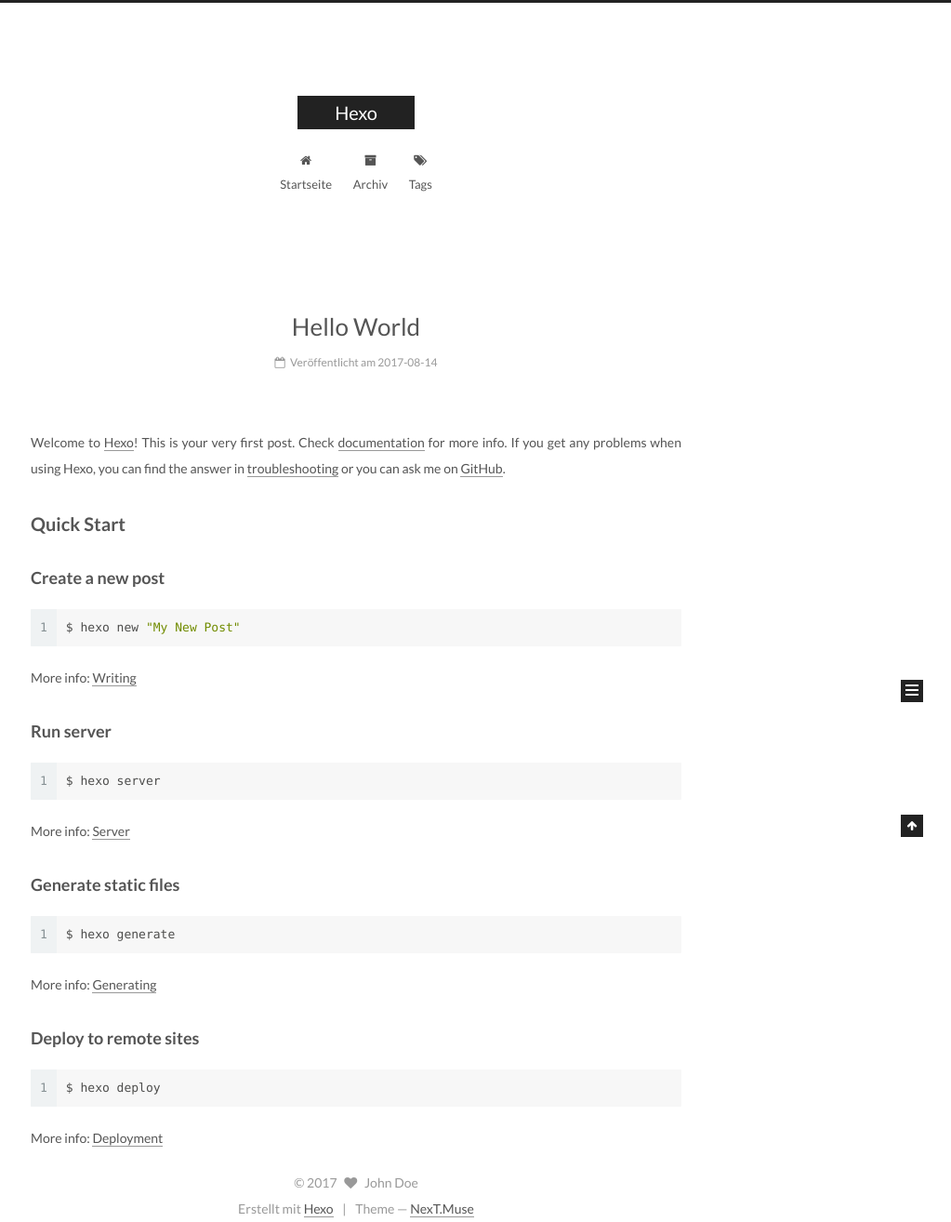
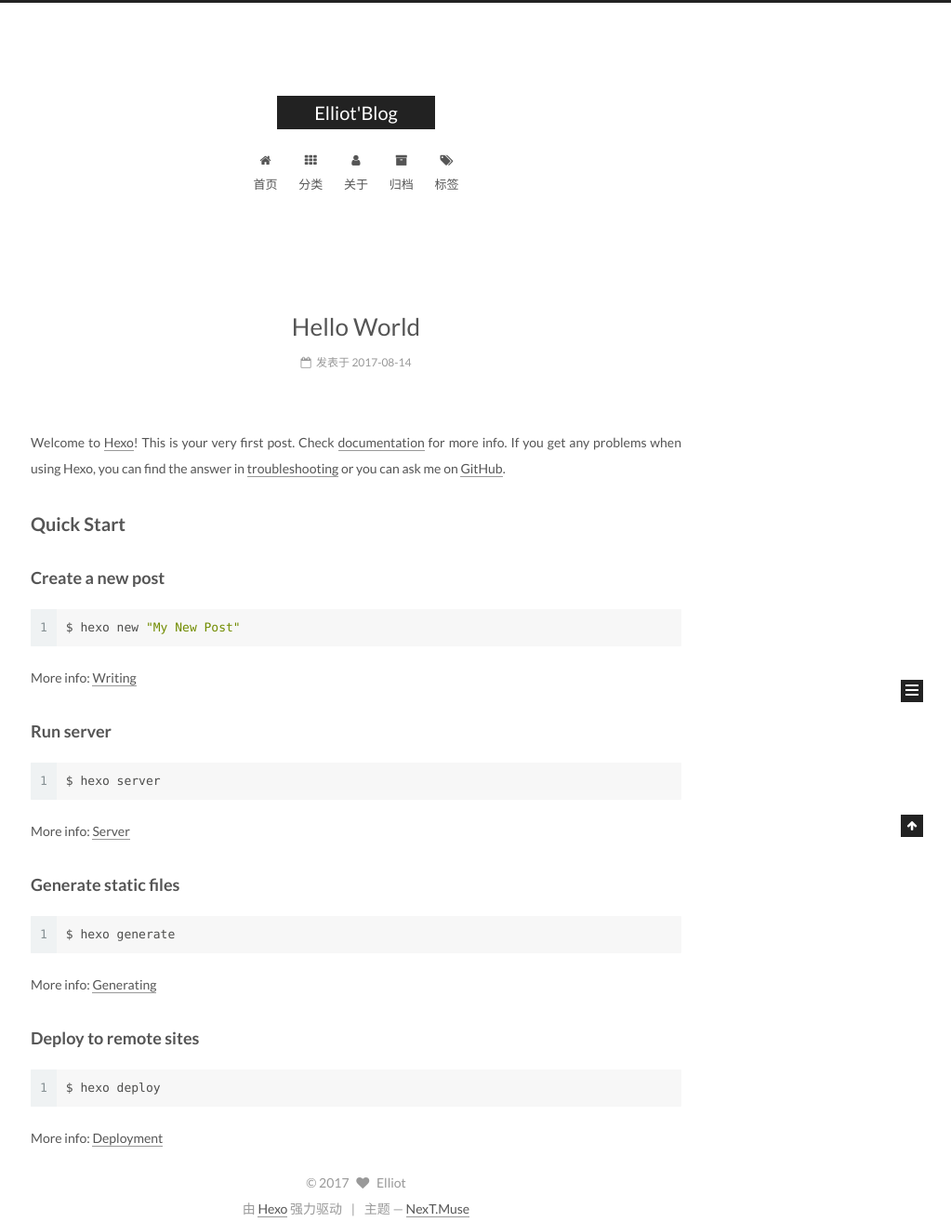
Before and after one commit to asmenglei/asmenglei.github.io, a plain HTML site: page index.html in a window 1280 px wide. Shown: the whole page at 93% size, without its empty margins (257-1280 px from the left). Drawn offline with Linux system fonts and the light colour scheme.

Commit message:
Site updated: 2017-08-14 17:15:07

```diff
--- a/2017/08/14/hello-world/index.html
+++ b/2017/08/14/hello-world/index.html
@@ -5,7 +5,7 @@
 
 
 
-<html class="theme-next muse use-motion" lang="">
+<html class="theme-next muse use-motion" lang="zh-Hans">
 <head>
   <meta charset="UTF-8"/>
 <meta http-equiv="X-UA-Compatible" content="IE=edge" />
@@ -86,7 +86,7 @@
 
 
 
-  <link rel="alternate" href="/atom.xml" title="Hexo" type="application/atom+xml" />
+  <link rel="alternate" href="/atom.xml" title="Elliot'Blog" type="application/atom+xml" />
 
 
 
@@ -102,8 +102,9 @@
 <meta property="og:type" content="article">
 <meta property="og:title" content="Hello World">
 <meta property="og:url" content="http://yoursite.com/2017/08/14/hello-world/index.html">
-<meta property="og:site_name" content="Hexo">
+<meta property="og:site_name" content="Elliot&#39;Blog">
 <meta property="og:description" content="Welcome to Hexo! This is your very first post. Check documentation for more info. If you get any problems when using Hexo, you can find the answer in troubleshooting or you can ask me on GitHub. Quick">
+<meta property="og:locale" content="zh-Hans">
 <meta property="og:updated_time" content="2017-08-14T08:04:03.761Z">
 <meta name="twitter:card" content="summary">
 <meta name="twitter:title" content="Hello World">
@@ -122,7 +123,7 @@
     motion: true,
     duoshuo: {
       userId: '0',
-      author: 'Author'
+      author: '博主'
     },
     algolia: {
       applicationID: '',
@@ -142,7 +143,7 @@
 
 
 
-  <title>Hello World | Hexo</title>
+  <title>Hello World | Elliot'Blog</title>
 
 
 
@@ -154,7 +155,7 @@
 
 </head>
 
-<body itemscope itemtype="http://schema.org/WebPage" lang="">
+<body itemscope itemtype="http://schema.org/WebPage" lang="zh-Hans">
 
 
 
@@ -172,7 +173,7 @@
     <div class="custom-logo-site-title">
       <a href="/"  class="brand" rel="start">
         <span class="logo-line-before"><i></i></span>
-        <span class="site-title">Hexo</span>
+        <span class="site-title">Elliot'Blog</span>
         <span class="logo-line-after"><i></i></span>
       </a>
     </div>
@@ -202,7 +203,27 @@
 
               <i class="menu-item-icon fa fa-fw fa-home"></i> <br />
 
-            Startseite
+            首页
+          </a>
+        </li>
+
+
+        <li class="menu-item menu-item-categories">
+          <a href="/categories/" rel="section">
+
+              <i class="menu-item-icon fa fa-fw fa-th"></i> <br />
+
+            分类
+          </a>
+        </li>
+
+
+        <li class="menu-item menu-item-about">
+          <a href="/about/" rel="section">
+
+              <i class="menu-item-icon fa fa-fw fa-user"></i> <br />
+
+            关于
           </a>
         </li>
 
@@ -212,7 +233,7 @@
 
               <i class="menu-item-icon fa fa-fw fa-archive"></i> <br />
 
-            Archiv
+            归档
           </a>
         </li>
 
@@ -222,7 +243,7 @@
 
               <i class="menu-item-icon fa fa-fw fa-tags"></i> <br />
 
-            Tags
+            标签
           </a>
         </li>
 
@@ -262,13 +283,13 @@
     <link itemprop="mainEntityOfPage" href="http://yoursite.com/2017/08/14/hello-world/">
 
     <span hidden itemprop="author" itemscope itemtype="http://schema.org/Person">
-      <meta itemprop="name" content="John Doe">
+      <meta itemprop="name" content="Elliot">
       <meta itemprop="description" content="">
       <meta itemprop="image" content="/images/avatar.gif">
     </span>
 
     <span hidden itemprop="publisher" itemscope itemtype="http://schema.org/Organization">
-      <meta itemprop="name" content="Hexo">
+      <meta itemprop="name" content="Elliot'Blog">
     </span>
 
 
@@ -286,9 +307,9 @@
                 <i class="fa fa-calendar-o"></i>
               </span>
 
-                <span class="post-meta-item-text">Veröffentlicht am</span>
+                <span class="post-meta-item-text">发表于</span>
 
-              <time title="Post created" itemprop="dateCreated datePublished" datetime="2017-08-14T16:04:03+08:00">
+              <time title="创建于" itemprop="dateCreated datePublished" datetime="2017-08-14T16:04:03+08:00">
                 2017-08-14
               </time>
 
@@ -405,10 +426,10 @@
 
         <ul class="sidebar-nav motion-element">
           <li class="sidebar-nav-toc sidebar-nav-active" data-target="post-toc-wrap" >
-            Inhaltsverzeichnis
+            文章目录
           </li>
           <li class="sidebar-nav-overview" data-target="site-overview">
-            Übersicht
+            站点概览
           </li>
         </ul>
 
@@ -417,8 +438,8 @@
         <div class="site-author motion-element" itemprop="author" itemscope itemtype="http://schema.org/Person">
           <img class="site-author-image" itemprop="image"
                src="/images/avatar.gif"
-               alt="John Doe" />
-          <p class="site-author-name" itemprop="name">John Doe</p>
+               alt="Elliot" />
+          <p class="site-author-name" itemprop="name">Elliot</p>
 
               <p class="site-description motion-element" itemprop="description"></p>
 
@@ -429,7 +450,7 @@
             <div class="site-state-item site-state-posts">
               <a href="/archives/">
                 <span class="site-state-item-count">1</span>
-                <span class="site-state-item-name">Artikel</span>
+                <span class="site-state-item-name">日志</span>
               </a>
             </div>
 
@@ -501,20 +522,20 @@
   <span class="with-love">
     <i class="fa fa-heart"></i>
   </span>
-  <span class="author" itemprop="copyrightHolder">John Doe</span>
+  <span class="author" itemprop="copyrightHolder">Elliot</span>
 
 
 </div>
 
 
   <div class="powered-by">
-    Erstellt mit  <a class="theme-link" href="https://hexo.io">Hexo</a>
+    由 <a class="theme-link" href="https://hexo.io">Hexo</a> 强力驱动
   </div>
 
   <span class="post-meta-divider">|</span>
 
   <div class="theme-info">
-    Theme &mdash;
+    主题 &mdash;
     <a class="theme-link" href="https://github.com/iissnan/hexo-theme-next">
       NexT.Muse
     </a>
--- a/atom.xml
+++ b/atom.xml
@@ -1,6 +1,6 @@
 <?xml version="1.0" encoding="utf-8"?>
 <feed xmlns="http://www.w3.org/2005/Atom">
-  <title>Hexo</title>
+  <title>Elliot&#39;Blog</title>
 
   <link href="/atom.xml" rel="self"/>
 
@@ -9,7 +9,7 @@
   <id>http://yoursite.com/</id>
 
   <author>
-    <name>John Doe</name>
+    <name>Elliot</name>
 
   </author>
 
--- a/index.html
+++ b/index.html
@@ -5,7 +5,7 @@
 
 
 
-<html class="theme-next muse use-motion" lang="">
+<html class="theme-next muse use-motion" lang="zh-Hans">
 <head>
   <meta charset="UTF-8"/>
 <meta http-equiv="X-UA-Compatible" content="IE=edge" />
@@ -84,7 +84,7 @@
 
 
 
-  <link rel="alternate" href="/atom.xml" title="Hexo" type="application/atom+xml" />
+  <link rel="alternate" href="/atom.xml" title="Elliot'Blog" type="application/atom+xml" />
 
 
 
@@ -97,11 +97,12 @@
 
 
 <meta property="og:type" content="website">
-<meta property="og:title" content="Hexo">
+<meta property="og:title" content="Elliot&#39;Blog">
 <meta property="og:url" content="http://yoursite.com/index.html">
-<meta property="og:site_name" content="Hexo">
+<meta property="og:site_name" content="Elliot&#39;Blog">
+<meta property="og:locale" content="zh-Hans">
 <meta name="twitter:card" content="summary">
-<meta name="twitter:title" content="Hexo">
+<meta name="twitter:title" content="Elliot&#39;Blog">
 
 
 
@@ -116,7 +117,7 @@
     motion: true,
     duoshuo: {
       userId: '0',
-      author: 'Author'
+      author: '博主'
     },
     algolia: {
       applicationID: '',
@@ -136,7 +137,7 @@
 
 
 
-  <title>Hexo</title>
+  <title>Elliot'Blog</title>
 
 
 
@@ -148,7 +149,7 @@
 
 </head>
 
-<body itemscope itemtype="http://schema.org/WebPage" lang="">
+<body itemscope itemtype="http://schema.org/WebPage" lang="zh-Hans">
 
 
 
@@ -168,7 +169,7 @@
     <div class="custom-logo-site-title">
       <a href="/"  class="brand" rel="start">
         <span class="logo-line-before"><i></i></span>
-        <span class="site-title">Hexo</span>
+        <span class="site-title">Elliot'Blog</span>
         <span class="logo-line-after"><i></i></span>
       </a>
     </div>
@@ -198,7 +199,27 @@
 
               <i class="menu-item-icon fa fa-fw fa-home"></i> <br />
 
-            Startseite
+            首页
+          </a>
+        </li>
+
+
+        <li class="menu-item menu-item-categories">
+          <a href="/categories/" rel="section">
+
+              <i class="menu-item-icon fa fa-fw fa-th"></i> <br />
+
+            分类
+          </a>
+        </li>
+
+
+        <li class="menu-item menu-item-about">
+          <a href="/about/" rel="section">
+
+              <i class="menu-item-icon fa fa-fw fa-user"></i> <br />
+
+            关于
           </a>
         </li>
 
@@ -208,7 +229,7 @@
 
               <i class="menu-item-icon fa fa-fw fa-archive"></i> <br />
 
-            Archiv
+            归档
           </a>
         </li>
 
@@ -218,7 +239,7 @@
 
               <i class="menu-item-icon fa fa-fw fa-tags"></i> <br />
 
-            Tags
+            标签
           </a>
         </li>
 
@@ -258,13 +279,13 @@
     <link itemprop="mainEntityOfPage" href="http://yoursite.com/2017/08/14/hello-world/">
 
     <span hidden itemprop="author" itemscope itemtype="http://schema.org/Person">
-      <meta itemprop="name" content="John Doe">
+      <meta itemprop="name" content="Elliot">
       <meta itemprop="description" content="">
       <meta itemprop="image" content="/images/avatar.gif">
     </span>
 
     <span hidden itemprop="publisher" itemscope itemtype="http://schema.org/Organization">
-      <meta itemprop="name" content="Hexo">
+      <meta itemprop="name" content="Elliot'Blog">
     </span>
 
 
@@ -284,9 +305,9 @@
                 <i class="fa fa-calendar-o"></i>
               </span>
 
-                <span class="post-meta-item-text">Veröffentlicht am</span>
+                <span class="post-meta-item-text">发表于</span>
 
-              <time title="Post created" itemprop="dateCreated datePublished" datetime="2017-08-14T16:04:03+08:00">
+              <time title="创建于" itemprop="dateCreated datePublished" datetime="2017-08-14T16:04:03+08:00">
                 2017-08-14
               </time>
 
@@ -405,8 +426,8 @@
         <div class="site-author motion-element" itemprop="author" itemscope itemtype="http://schema.org/Person">
           <img class="site-author-image" itemprop="image"
                src="/images/avatar.gif"
-               alt="John Doe" />
-          <p class="site-author-name" itemprop="name">John Doe</p>
+               alt="Elliot" />
+          <p class="site-author-name" itemprop="name">Elliot</p>
 
               <p class="site-description motion-element" itemprop="description"></p>
 
@@ -417,7 +438,7 @@
             <div class="site-state-item site-state-posts">
               <a href="/archives/">
                 <span class="site-state-item-count">1</span>
-                <span class="site-state-item-name">Artikel</span>
+                <span class="site-state-item-name">日志</span>
               </a>
             </div>
 
@@ -473,20 +494,20 @@
   <span class="with-love">
     <i class="fa fa-heart"></i>
   </span>
-  <span class="author" itemprop="copyrightHolder">John Doe</span>
+  <span class="author" itemprop="copyrightHolder">Elliot</span>
 
 
 </div>
 
 
   <div class="powered-by">
-    Erstellt mit  <a class="theme-link" href="https://hexo.io">Hexo</a>
+    由 <a class="theme-link" href="https://hexo.io">Hexo</a> 强力驱动
   </div>
 
   <span class="post-meta-divider">|</span>
 
   <div class="theme-info">
-    Theme &mdash;
+    主题 &mdash;
     <a class="theme-link" href="https://github.com/iissnan/hexo-theme-next">
       NexT.Muse
     </a>
```
Also changed, not shown: archives/2017/08/index.html (+40 -19 lines), archives/2017/index.html (+40 -19 lines), archives/index.html (+40 -19 lines).
